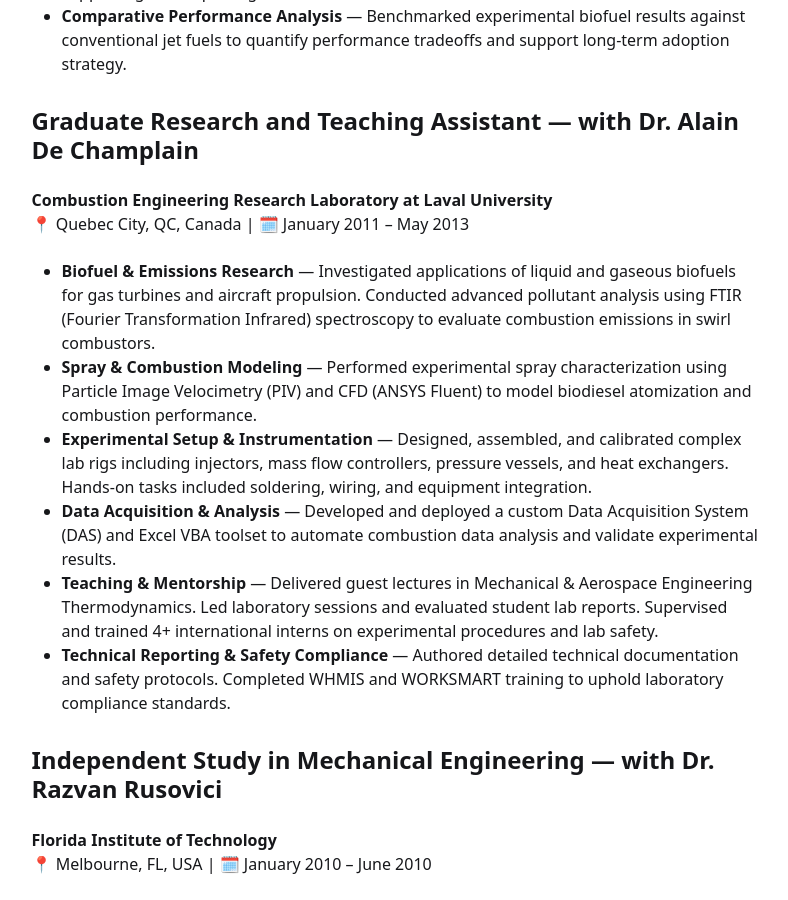
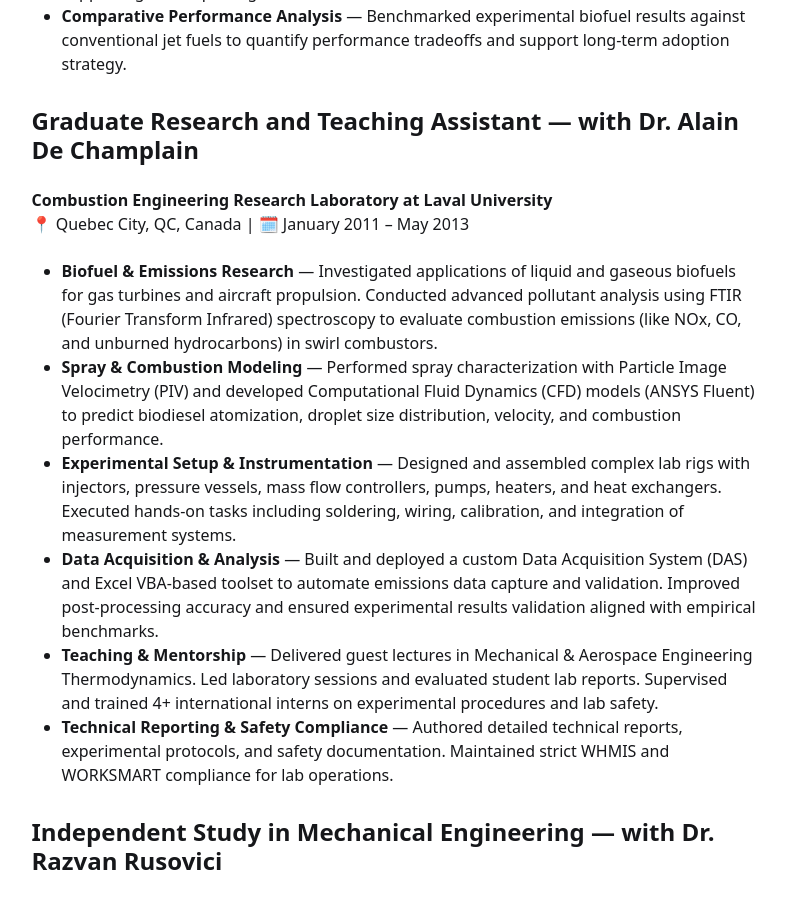
Before and after one commit to casagou/joa, a Jekyll site: the page built from index.md, in a window 1280 px wide and 900 px high, scrolled down 5970 px. Shown: the whole window, without its empty margins (330-1118 px from the left). Built offline with Jekyll 4.4.1, drawn with Linux system fonts in a browser that asks for light colours; some of the changed text lies outside the part shown.

Commit message:
Update index.md

```diff
--- a/index.md
+++ b/index.md
@@ -129,12 +129,12 @@ Bilingual in **French and English**, with a **collaborative, results-driven appr
 **Combustion Engineering Research Laboratory at Laval University**
 📍 Quebec City, QC, Canada | 🗓️ January 2011 – May 2013
 
-- **Biofuel & Emissions Research** — Investigated applications of liquid and gaseous biofuels for gas turbines and aircraft propulsion. Conducted advanced pollutant analysis using FTIR (Fourier Transformation Infrared) spectroscopy to evaluate combustion emissions in swirl combustors.
-- **Spray & Combustion Modeling** — Performed experimental spray characterization using Particle Image Velocimetry (PIV) and CFD (ANSYS Fluent) to model biodiesel atomization and combustion performance.
-- **Experimental Setup & Instrumentation** — Designed, assembled, and calibrated complex lab rigs including injectors, mass flow controllers, pressure vessels, and heat exchangers. Hands-on tasks included soldering, wiring, and equipment integration.
-- **Data Acquisition & Analysis** — Developed and deployed a custom Data Acquisition System (DAS) and Excel VBA toolset to automate combustion data analysis and validate experimental results.
+- **Biofuel & Emissions Research** — Investigated applications of liquid and gaseous biofuels for gas turbines and aircraft propulsion. Conducted advanced pollutant analysis using FTIR (Fourier Transform Infrared) spectroscopy to evaluate combustion emissions (like NOx, CO, and unburned hydrocarbons) in swirl combustors.
+- **Spray & Combustion Modeling** — Performed spray characterization with Particle Image Velocimetry (PIV) and developed Computational Fluid Dynamics (CFD) models (ANSYS Fluent) to predict biodiesel atomization, droplet size distribution, velocity, and combustion performance.
+- **Experimental Setup & Instrumentation** — Designed and assembled complex lab rigs with injectors, pressure vessels, mass flow controllers, pumps, heaters, and heat exchangers. Executed hands-on tasks including soldering, wiring, calibration, and integration of measurement systems.
+- **Data Acquisition & Analysis** — Built and deployed a custom Data Acquisition System (DAS) and Excel VBA-based toolset to automate emissions data capture and validation. Improved post-processing accuracy and ensured experimental results validation aligned with empirical benchmarks.
 - **Teaching & Mentorship** — Delivered guest lectures in Mechanical & Aerospace Engineering Thermodynamics. Led laboratory sessions and evaluated student lab reports. Supervised and trained 4+ international interns on experimental procedures and lab safety.
-- **Technical Reporting & Safety Compliance** — Authored detailed technical documentation and safety protocols. Completed WHMIS and WORKSMART training to uphold laboratory compliance standards.
+- **Technical Reporting & Safety Compliance** — Authored detailed technical reports, experimental protocols, and safety documentation. Maintained strict WHMIS and WORKSMART compliance for lab operations.
 
 
 ## Independent Study in Mechanical Engineering — with Dr. Razvan Rusovici
@@ -189,17 +189,17 @@ Bilingual in **French and English**, with a **collaborative, results-driven appr
 - Emissions Analysis, Predictive Maintenance (vibration analysis, trend detection, anomaly response), Energy & Climate Change
 
 ### 🛠️ Tools & Engineering Software:
-- CFD & Simulation: ANSYS Fluent, CFX, ICEM CFD, GAMBIT
-- CAD/FEA: SolidWorks, CATIA, Pro/ENGINEER & Creo, AutoCAD, ANSYS Workbench/APDL, Cosmos, CNC/Mastercam
-- Data Acquisition: NI LabVIEW, proDAS/nxDAS, iDDS, LaVision FlowMaster
-- MBSE & Requirements: SysML (familiar), IBM DOORS (familiar), PTC Windchill, Omnify Empower
+- **CFD & Simulation:** ANSYS Fluent, CFX, ICEM CFD, GAMBIT
+- **CAD/FEA:** SolidWorks, CATIA, Pro/ENGINEER & Creo, AutoCAD, ANSYS Workbench/APDL, Cosmos, CNC/Mastercam
+- **Data Acquisition:** NI LabVIEW, proDAS/nxDAS, iDDS, LaVision FlowMaster
+- **MBSE & Requirements:** SysML (familiar), IBM DOORS (familiar), PTC Windchill, Omnify Empower
 
 ### 💻 Programming, Data & Analytics:
 - Python (data analysis, automation), MATLAB, Excel/VBA, SQL, Java
 - Visualization & Dashboards: Power BI, Tableau, Google Sheets CRM
 - Machine Learning (Basics), Process Monitoring
 
-### 🧰 Productivity & IT Tools
+### 🧰 Productivity & IT Tools:
 - Microsoft 365, Adobe Creative Suite (Lightroom, Photoshop, XD, Premiere), VMware
 - Unix/Linux (CentOS, Red Hat, Ubuntu), Google Workspace
 - Version Control: Git, Subversion | Bug Tracking: JIRA, Bugzilla
@@ -207,12 +207,12 @@ Bilingual in **French and English**, with a **collaborative, results-driven appr
 - Networking: Kali Linux (Wi-Fi security), LAN/WAN Configuration, Tech Support
 - Slack, Kajabi, Stripe, Dubsado, RBC PayEdge
 
-### 🤝 Soft Skills & Collaboration
+### 🤝 Soft Skills & Collaboration:
 - Cross-Functional Team Leadership, Stakeholder Engagement, Negotiation, Conflict Resolution
 - Training & Teaching, Change Management, Engineering Management
 - Adaptability to Remote & Cross-Cultural Teams (North America, Europe, Asia)
 
-### 🌍 Languages
+### 🌍 Languages:
 - French (Native), English (Fluent), Spanish (Limited Working Proficiency), Italian (Elementary), Hebrew (Elementary)
 
 ----
@@ -303,12 +303,12 @@ share a common graduation project.
 # 📚 PUBLICATIONS & CONFERENCE PRESENTATIONS
 
 - **J. Agou, B. Paquet & A. deChamplain**
-  *“Emission Measurements of Various Biofuels using a Commercial Swirl-Type Air-Assist Dual Fuel Injector”* (with presentation)
+  *“Emission Measurements of Various Biofuels using a Commercial Swirl-Type Air-Assist Dual Fuel Injector”* (http://joa.ag/CICS2013article) (with presentation http://joa.ag/CICS2013keynote)
   The Combustion Institute – Canadian Section (CICS), Spring Technical Meeting
   Université Laval, Québec, Canada — **May 13–16, 2013**
 
 - **M. Youssef, J. Agou, B. Paquet & A. deChamplain**
-  *“Comparative Study for Biodiesel Properties and Standards for Gas Turbine”* (with presentation)
+  *“Comparative Study for Biodiesel Properties and Standards for Gas Turbine”* (http://joa.ag/CICS2012article) (with presentation http://joa.ag/CICS2012keynote)
   The Combustion Institute – Canadian Section (CICS), Spring Technical Meeting
   University of Toronto, Ontario, Canada — **May 13–16, 2012**
 
@@ -317,7 +317,7 @@ share a common graduation project.
 
 # 🛠️ CERTIFICATIONS & TRAININGS
 
-### 🔧 Engineering & Technical Safety
+### 🔧 Engineering & Technical Safety:
 - **PMP® Exam Prep Seminar**
   *Instructingcom, LLC* — Nov 2018 | *ID:* 109EPSWB
 - **ESD (Electrostatic Discharge) Control**
@@ -345,7 +345,7 @@ share a common graduation project.
 - **COVID-19 Employee Health and Safety Training**
   *MDS* — Jun 2020
 
-### 🦺 Construction & Site Access Training
+### 🦺 Construction & Site Access Training:
 - **Working at Heights Training**
   *Safety Training Ottawa* — Aug 2019 | *Trainer:* Debbie Desaulniers | *Cert ID:* WAH-34633
 - **Working at Heights Training**
@@ -357,13 +357,13 @@ share a common graduation project.
 - **Fall Protection – Safety Training**
   *CRS Contractors Rental Supply*
 
-### ⛑️ First Aid & Emergency Response
+### ⛑️ First Aid & Emergency Response:
 - **Standard First Aid, CPR Level C & AED**
   *Ottawa Paramedic Service HQ* — Jul 2021
 - **Emergency First Aid – CPR & AED**
   *Canadian Red Cross* | *Trainer:* Jennifer Sybrandy | *Certificate:* 30200842
 
-### 🛃 Security & Compliance
+### 🛃 Security & Compliance:
 - **Airport Security Awareness Training Certificate**
   *Butterfly Aero Training* — Jun 2014 | *License:* GB81580A20140623
 - **WHMIS (Workplace Hazardous Materials Information System)**
@@ -372,7 +372,7 @@ share a common graduation project.
   - **WHMIS 2015 New Hire Assessment**
     *MDA* — Feb 2022
 
-### 🌎 Border Security & Identification
+### 🌎 Border Security & Identification:
 - **NEXUS**
   *Canada Border Services Agency* — Since Jan 2019
 
```
Also changed, not shown: other parts of index.md (+2 -2 lines).
